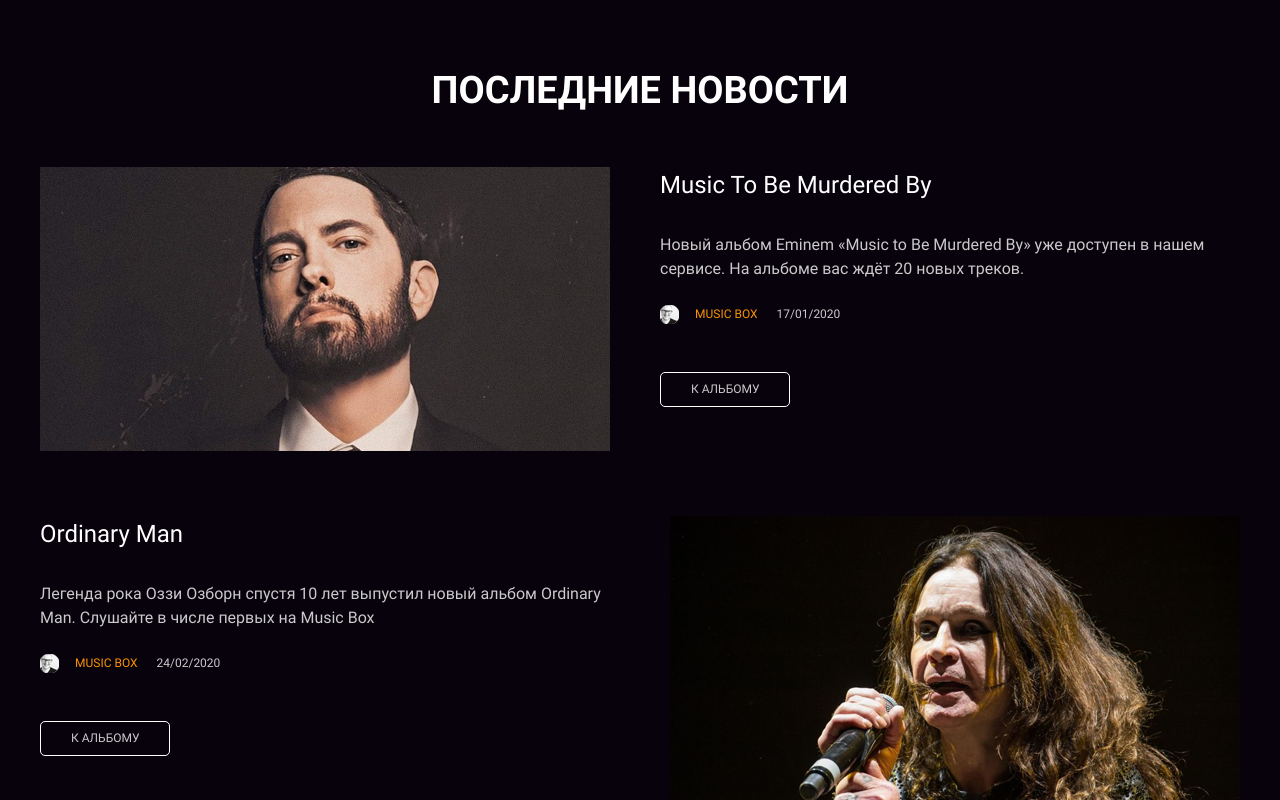
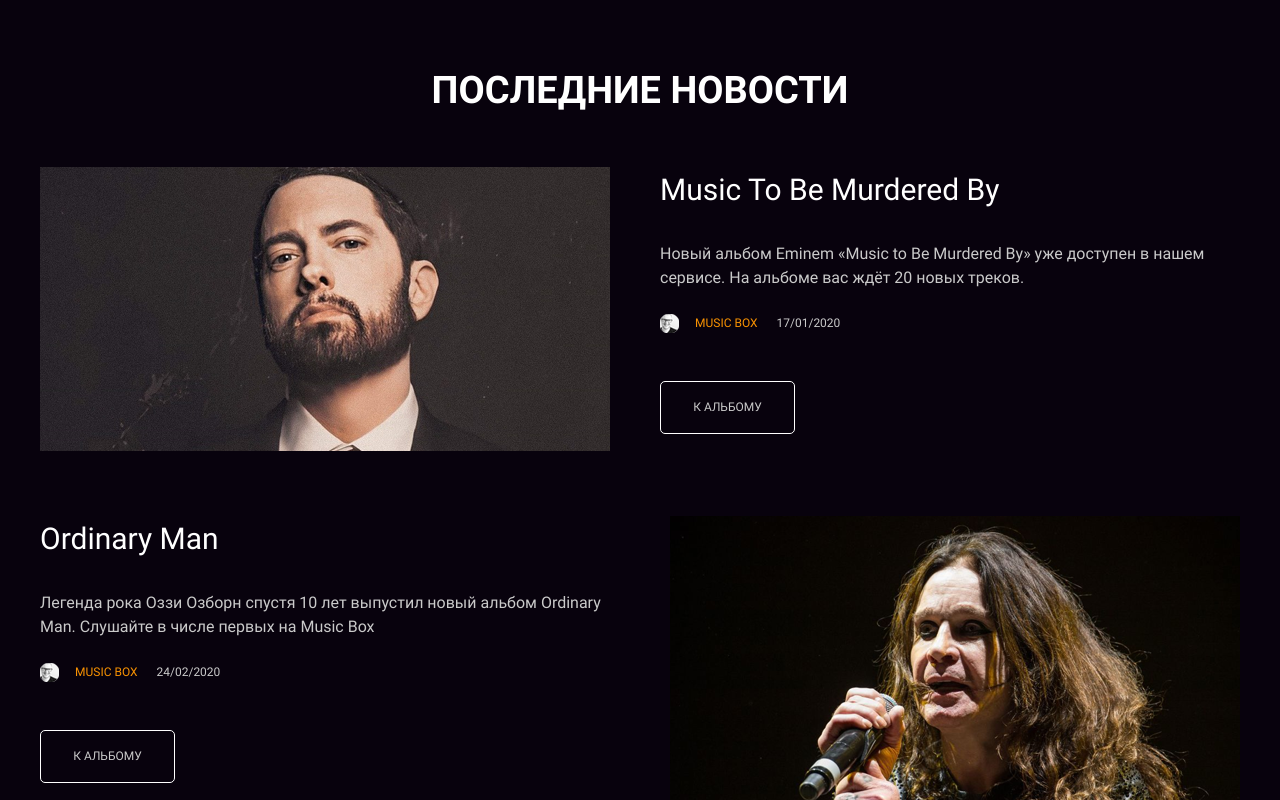
Before and after one commit to Dayana-mak/layout-designer-project-56, a website: page src/index.html in a window 1280 px wide. Shown: the part 1696-2496 px from the top of the page. Drawn offline with Linux system fonts and the light colour scheme.

Commit message:
fix section-news h3 and button

```diff
--- a/src/scss/section-news.scss
+++ b/src/scss/section-news.scss
@@ -16,6 +16,7 @@
 .news-body {
   h3 {
     margin-bottom: 30px;
+    font-size: 30px;
     text-align: left;
     text-transform: capitalize;
   }
@@ -53,9 +54,12 @@
 }
 
 .button-news {
+  box-sizing: border-box;
   padding: 16px 30px;
+  height: 53px;
+  width: 135px;
   font-size: 12px;
-  line-height: 1.6px;
+  line-height: 1.6;
   color: $text-color;
 }
 
```
Also changed, not shown: src/css/app.css, 1 other file.
